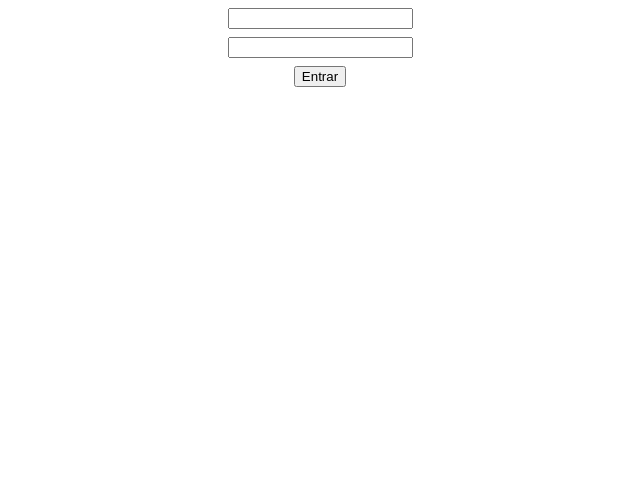
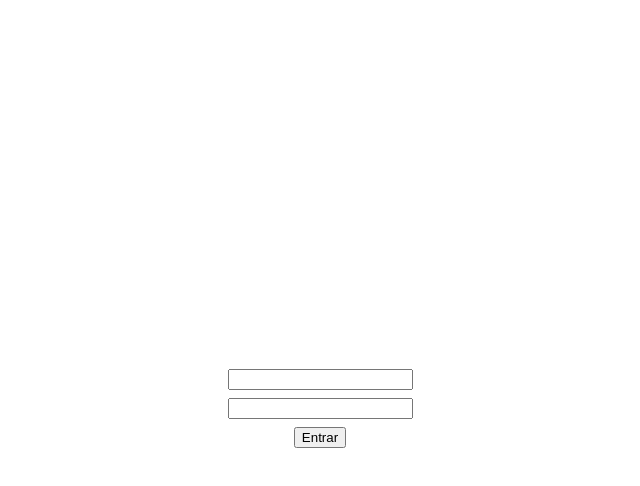
Before and after one commit to MarcusDavanco/NextAuth, a Next.js app: page / in a window 1280 px wide. Shown: the top 486 px of the page, without its empty margins (320-960 px from the left). Built offline with nearby package versions, Linux system fonts and the light colour scheme.

Commit message:
feat: Salvando dados do usuário

```diff
--- a/contexts/AuthContext.tsx
+++ b/contexts/AuthContext.tsx
@@ -1,13 +1,21 @@
-import { createContext, ReactNode } from "react";
+import { createContext, ReactNode, useState } from "react";
+import Router from 'next/router';
+import { api } from "../services/api";
+
+interface User {
+  email: string;
+  permissions: string[];
+  roles: string[];
+}
 
 interface SignInCredentials {
   email: string;
   password: string;
-
 }
 
 interface AuthContextData {
   signIn(credentials: SignInCredentials): Promise<void>;
+  user: User;
   isAuthenticated: boolean;
 }
 
@@ -18,14 +26,33 @@ interface AuthProviderProps {
 export const AuthContext = createContext({} as AuthContextData);
 
 export function AuthProvider({ children }: AuthProviderProps) {
-  const isAuthenticated = false;
+  const [user, setUser] = useState<User>();
+  const isAuthenticated = !!user;
+
 
   async function signIn({ email, password }: SignInCredentials) {
-    console.log({ email, password })
+    try {
+      const response = await api.post('sessions', {
+        email,
+        password,
+      })
+
+      const { token, refreshToken, permissions, roles } = response.data;
+
+      setUser({
+        email,
+        permissions,
+        roles,
+      })
+
+      Router.push('/dashboard')
+    } catch (err) {
+      console.log(err)
+    }
   }
 
   return (
-    <AuthContext.Provider value={{ signIn, isAuthenticated }}>
+    <AuthContext.Provider value={{ signIn, isAuthenticated, user }}>
       {children}
     </AuthContext.Provider>
   )
--- a/package.json
+++ b/package.json
@@ -13,6 +13,7 @@
     "@types/node": "18.11.18",
     "@types/react": "18.0.26",
     "@types/react-dom": "18.0.10",
+    "axios": "^1.2.1",
     "eslint": "8.30.0",
     "eslint-config-next": "13.1.1",
     "next": "13.1.1",
--- /dev/null
+++ b/services/api.ts
@@ -0,0 +1,5 @@
+import axios from "axios";
+
+export const api = axios.create({
+  baseURL: "http://localhost:3333",
+});
--- a/styles/Home.module.css
+++ b/styles/Home.module.css
@@ -2,6 +2,7 @@
   display: flex;
   flex-direction: column;
   align-items: center;
-  height: 10vh;
+  justify-content: center;
+  height: 100vh;
   gap: 0.5rem;
 }
--- a/styles/globals.css
+++ b/styles/globals.css
@@ -1,8 +1,26 @@
 html,
 body {
-  margin: 0px;
-  height: 100%;
-  display: flex;
-  flex-direction: column;
-  justify-content: center;
+  padding: 0;
+  margin: 0;
+  font-family: -apple-system, BlinkMacSystemFont, Segoe UI, Roboto, Oxygen,
+    Ubuntu, Cantarell, Fira Sans, Droid Sans, Helvetica Neue, sans-serif;
 }
+
+a {
+  color: inherit;
+  text-decoration: none;
+}
+
+* {
+  box-sizing: border-box;
+}
+
+@media (prefers-color-scheme: dark) {
+  html {
+    color-scheme: dark;
+  }
+  body {
+    color: white;
+    background: black;
+  }
+}
```
Also changed, not shown: pages/dashboard.tsx (added, +11 -0 lines), 1 other file (tests, documents, lock files or other folders).
